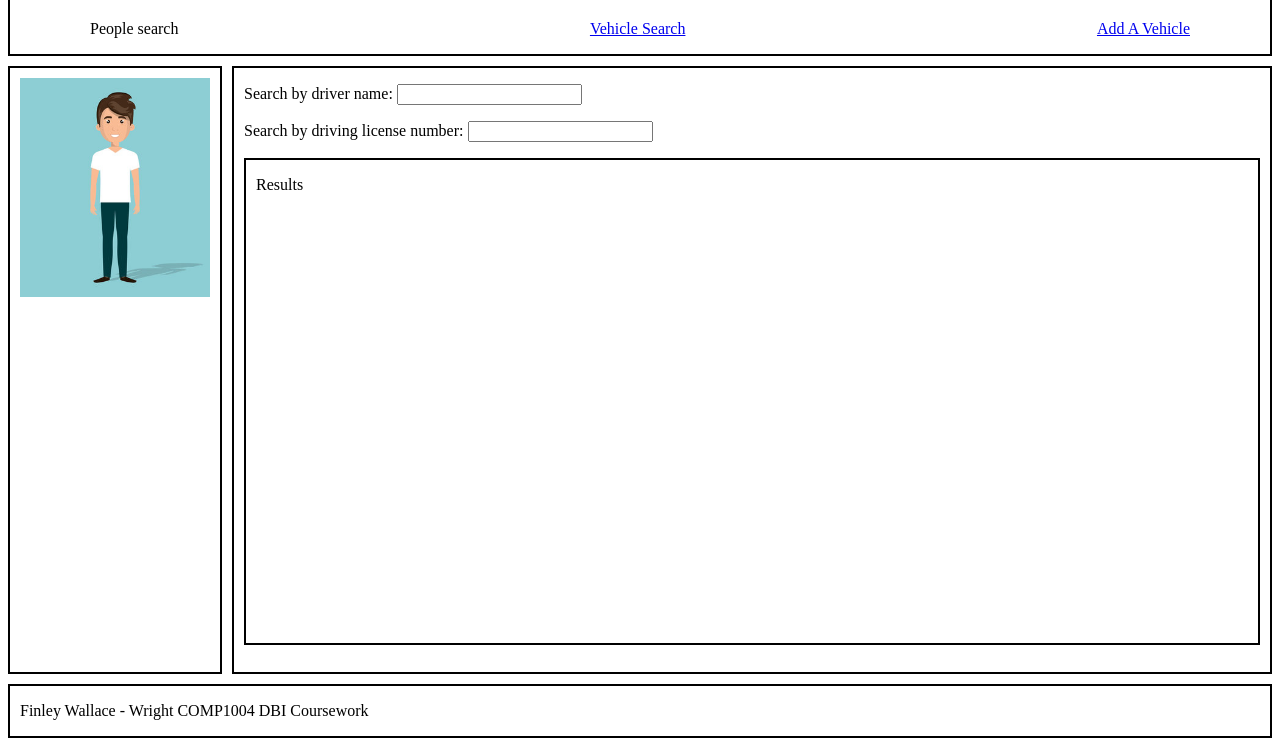
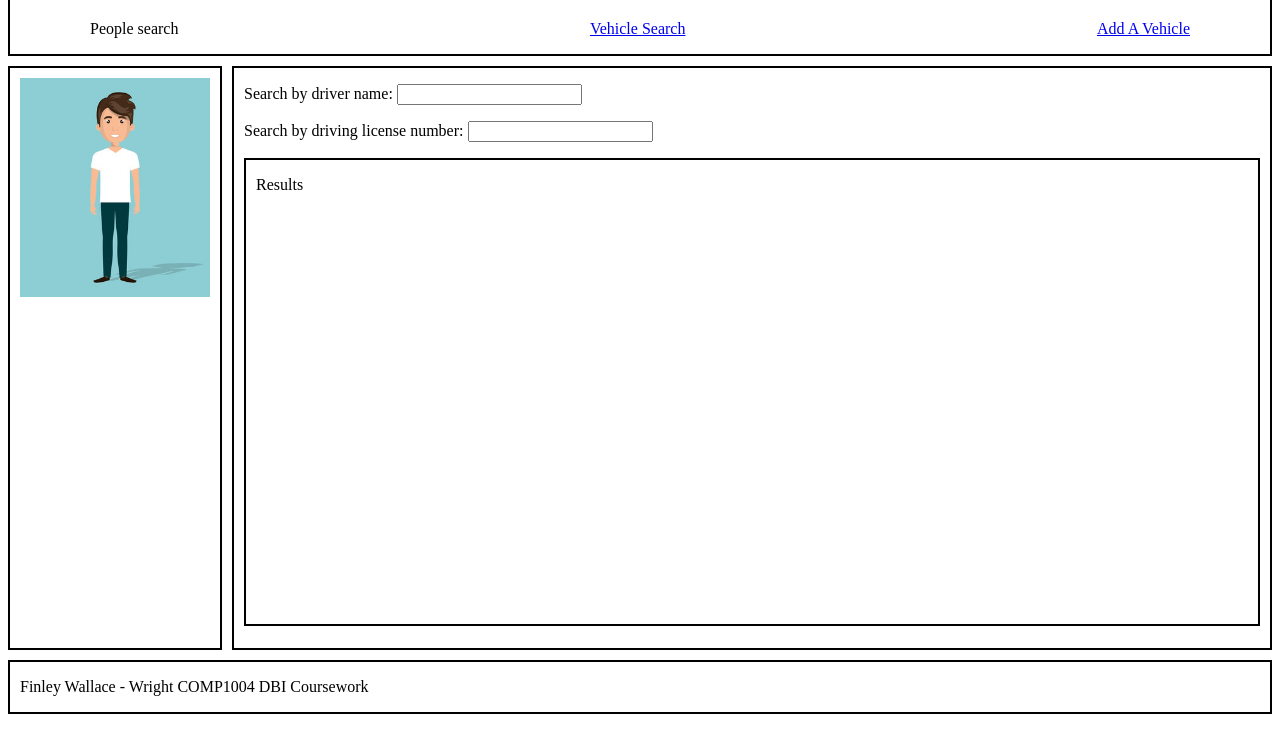
Before and after one commit to finndude/DBI-Coursework, a plain HTML site: page People-Search/peopleSearch.html in a window 1280 px wide. Shown: the part 70-816 px from the top of the page. Drawn offline with Linux system fonts and the light colour scheme.

Commit message:
Removed scroll

```diff
--- a/CSS/mainCSS.css
+++ b/CSS/mainCSS.css
@@ -10,7 +10,7 @@
         "footer footer";
     grid-template-rows: auto 1fr auto; /* Header, Main, Footer take up their content height */
     grid-template-columns: auto 1fr; /* Sidebar takes up its content width */
-    height: 100vh; /* Full viewport height */
+    height: 97vh; /* Full viewport height */
 }
 
 /*-----------------------------------------------------------------------------------------------*/
```
